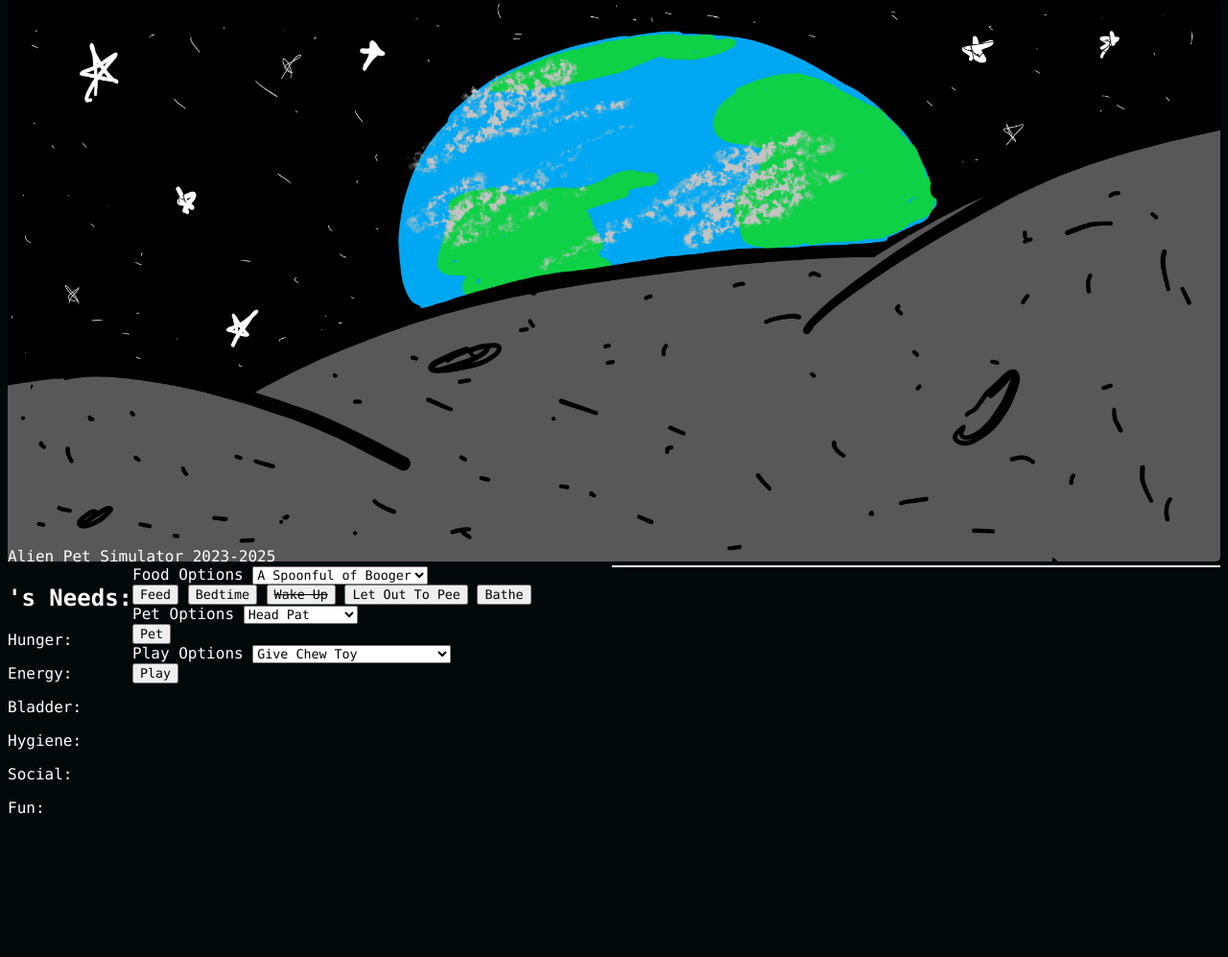
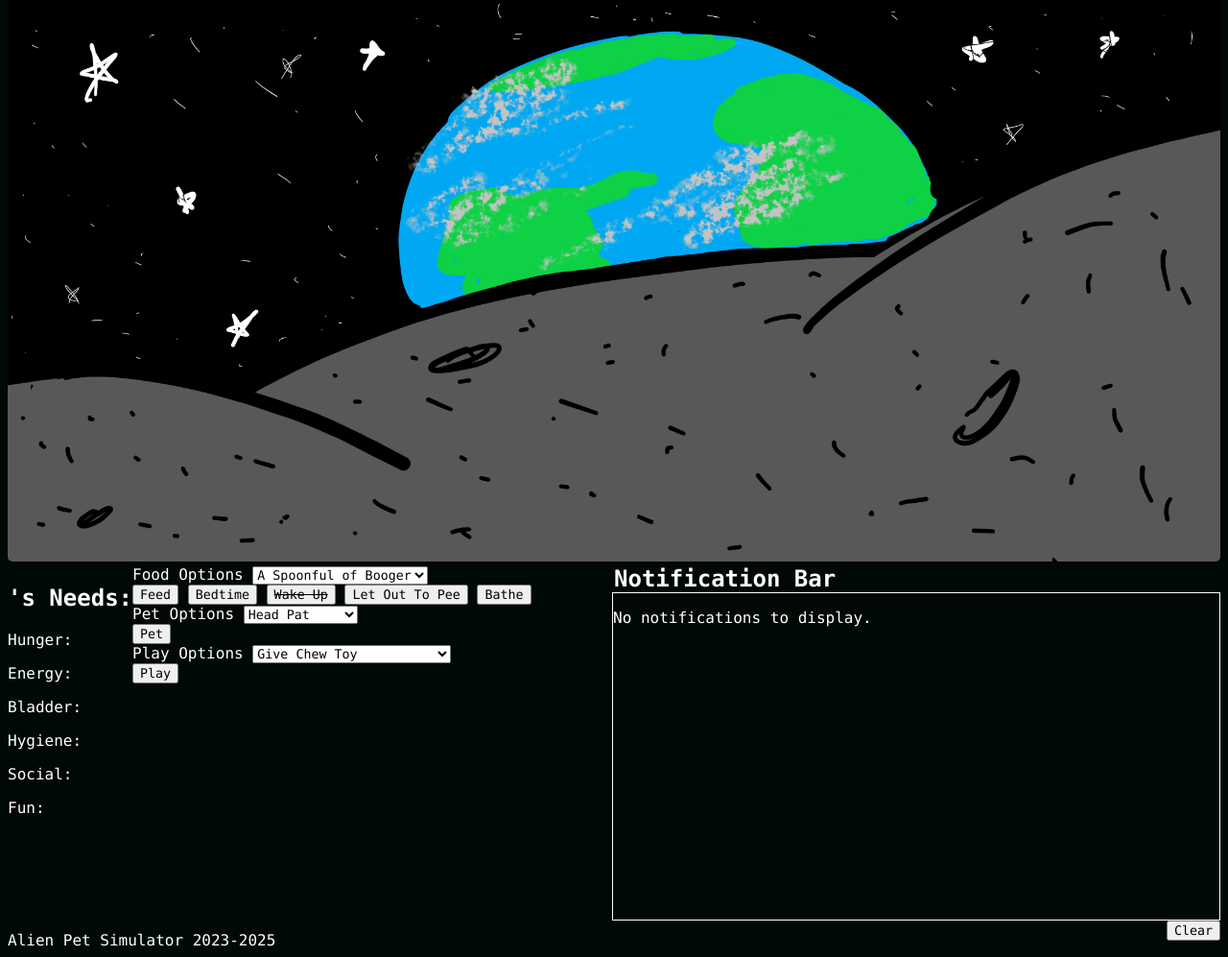
Before and after one commit to acontre42/Pet-Simulator, a website with bundled scripts: page public/index.html in a window 1280 px wide. Shown: the part 84-1081 px from the top of the page at 96% size. Before the commit the page ends 951 px from the top, so only its background shows below. Built offline with nearby package versions, Linux system fonts and the light colour scheme; files whose address does not match are found by name.

Commit message:
Notifications can be cleared. Updated styling to notification-div elements.

```diff
--- a/public/css/style.css
+++ b/public/css/style.css
@@ -39,9 +39,31 @@ footer {
     float: left;
 }
 
+#interact-div {
+    height: 400px;
+}
+
 #notification-div {
+    height: 100%;
+    width: 50%;
+    float: right;
+    position: relative;
+}
+
+#notification-div h2 {
+    padding: 0px;
+    margin: 0px;
+}
+
+#clear-button {
+    float: right;
+}
+
+#notification-bar {
     border: 1px solid white;
-    width: 50%;
+    width: 100%;
+    height: 85%;
+    overflow-y: scroll;
     float: right;
 }
 
--- a/public/index.html
+++ b/public/index.html
@@ -69,7 +69,11 @@
                 </div>
 
                 <div id="notification-div">
-                    <!-- Notification Bar -->
+                    <h2>Notification Bar</h2>
+                    <div id="notification-bar">
+                        <p>No notifications to display.</p>
+                    </div>
+                    <button id="clear-button">Clear</button>
                 </div>
             </div>
         </main>
--- a/public/main.js
+++ b/public/main.js
@@ -11,6 +11,7 @@ const bathroomButton = document.getElementById("bathroom-button");
 const batheButton = document.getElementById("bathe-button");
 const petButton = document.getElementById("pet-button");
 const playButton = document.getElementById("play-button");
+const clearButton = document.getElementById("clear-button");
 // <P>
 const hungerP = document.getElementById("hunger");
 const energyP = document.getElementById("energy");
@@ -22,6 +23,7 @@ const funP = document.getElementById("fun");
 const foodSelect = document.getElementById("food-select");
 const playSelect = document.getElementById("play-select");
 const petSelect = document.getElementById("pet-select");
+const notificationBar = document.getElementById("notification-bar");
 
 // Pet Info Variables
 let name;
@@ -160,15 +162,6 @@ async function updateNeeds() {
         console.log(err);
     }
 }
-// Adds notification to notification bar
-function notify(msg) {
-    NB.addNotification(msg);
-    const notifications = NB.getNotifications();
-    document.getElementById('notification-div').innerHTML = ``;
-    for (let n of notifications) {
-        document.getElementById('notification-div').innerHTML += `<p class='notification'>${n.toString()}</p>`;
-    }
-}
 // Disable all buttons, clear all intervals, alert user.
 async function endSimulation() {
     fetch('/pet/stop', {
@@ -178,6 +171,23 @@ async function endSimulation() {
     clearInterval(updateId);
     notify(`${name} has passed away. RIP`);
 }
+
+// Notification-related functions
+// Clear notification-bar
+function clearNB() {
+    NB.clear();
+    notificationBar.innerHTML = `<p>No notifications to display.</p>`;
+}
+// Adds notification to notification bar
+function notify(msg) {
+    NB.addNotification(msg);
+    const notifications = NB.getNotifications();
+    notificationBar.innerHTML = ``;
+    for (let n of notifications) {
+        notificationBar.innerHTML += `<p class='notification'>${n.toString()}</p>`;
+    }
+}
+
 
 // Pet-related Functions
 async function getPetName() {
@@ -347,6 +357,7 @@ async function play() {
 // MAIN
 await getPetName();
 enableButtons(WAKE);
+clearButton.addEventListener('click', clearNB);
 
 await fetch('/pet/start', { // Start needs decay
     method: 'GET'
```
